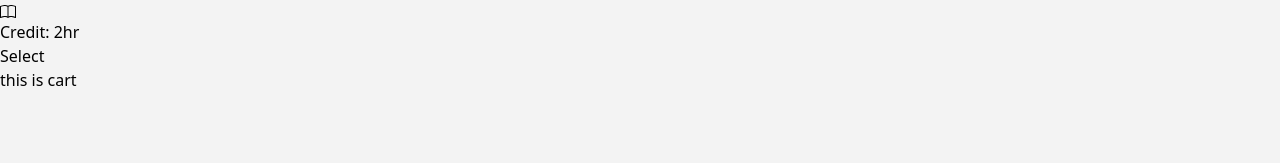
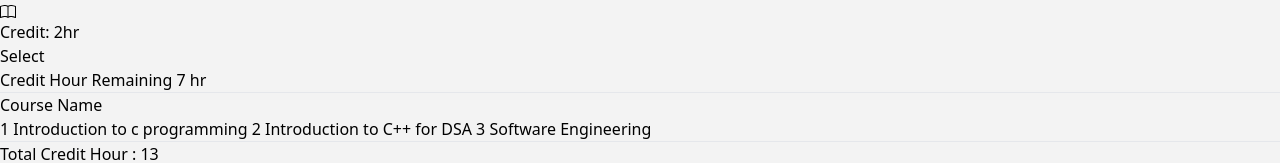
Before and after one commit to Kasfia-Mostafa-S/Course-Registration, a React (Vite) app in the folder course-registration/: page / in a window 1280 px wide. Shown: the part 4024-4187 px from the top of the page. Before the commit the page ends 4116 px from the top, so only its background shows below. Built offline with nearby package versions, Linux system fonts and the light colour scheme.

Commit message:
Created a course name card

```diff
--- a/course-registration/src/Components/Cart.jsx
+++ b/course-registration/src/Components/Cart.jsx
@@ -20,7 +20,7 @@ const Cart = () => {
           {courses.map((course) => (
             <div
               key={course.id}
-              className="card-container h-full w-80 bg-white rounded-lg"
+              className="h-full w-80 bg-white rounded-lg"
             >
               <img className="p-5" src={course.img_url} alt="" />
               <h3 className="m-2 text-bold text-xl">{course.title}</h3>
@@ -48,8 +48,15 @@ const Cart = () => {
           ))}
         </div>
 
-        <div>
-          <h1>this is cart</h1>
+        <div className="h-full w-80 bg-white rounded-lg p-4">
+          <p className="pb-4 text-blue-600 font-bold">Credit Hour Remaining 7 hr</p>
+          <hr />
+          <h1 className="mt-4 mb-4 font-bold">Course Name</h1>
+          <p className="mt-4 mb-4">1 Introduction to c programming
+2 Introduction to C++ for DSA
+3 Software Engineering</p>
+<hr />
+<p className="mt-4 font-semibold">Total Credit Hour : 13</p>
         </div>
 
       </div>
```
